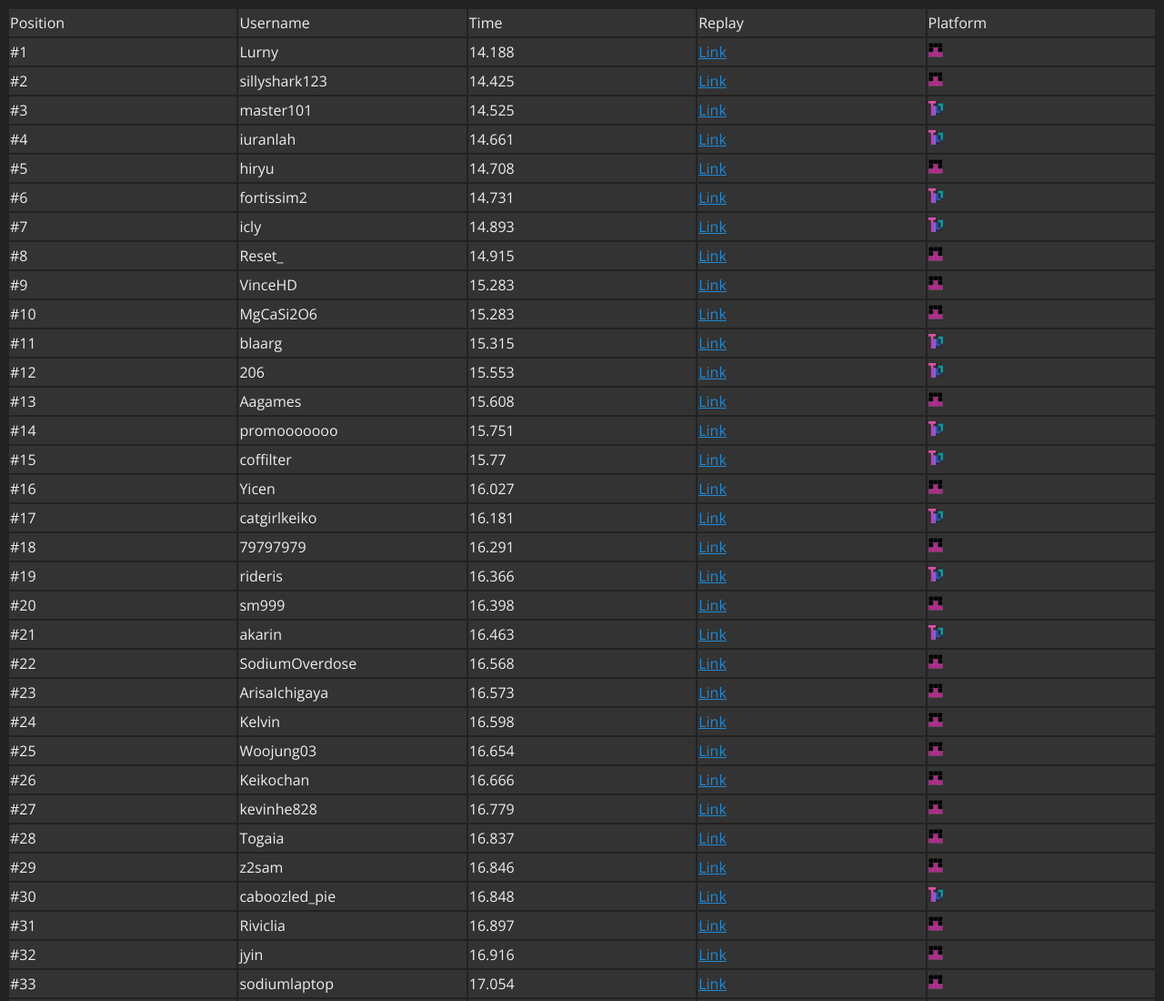
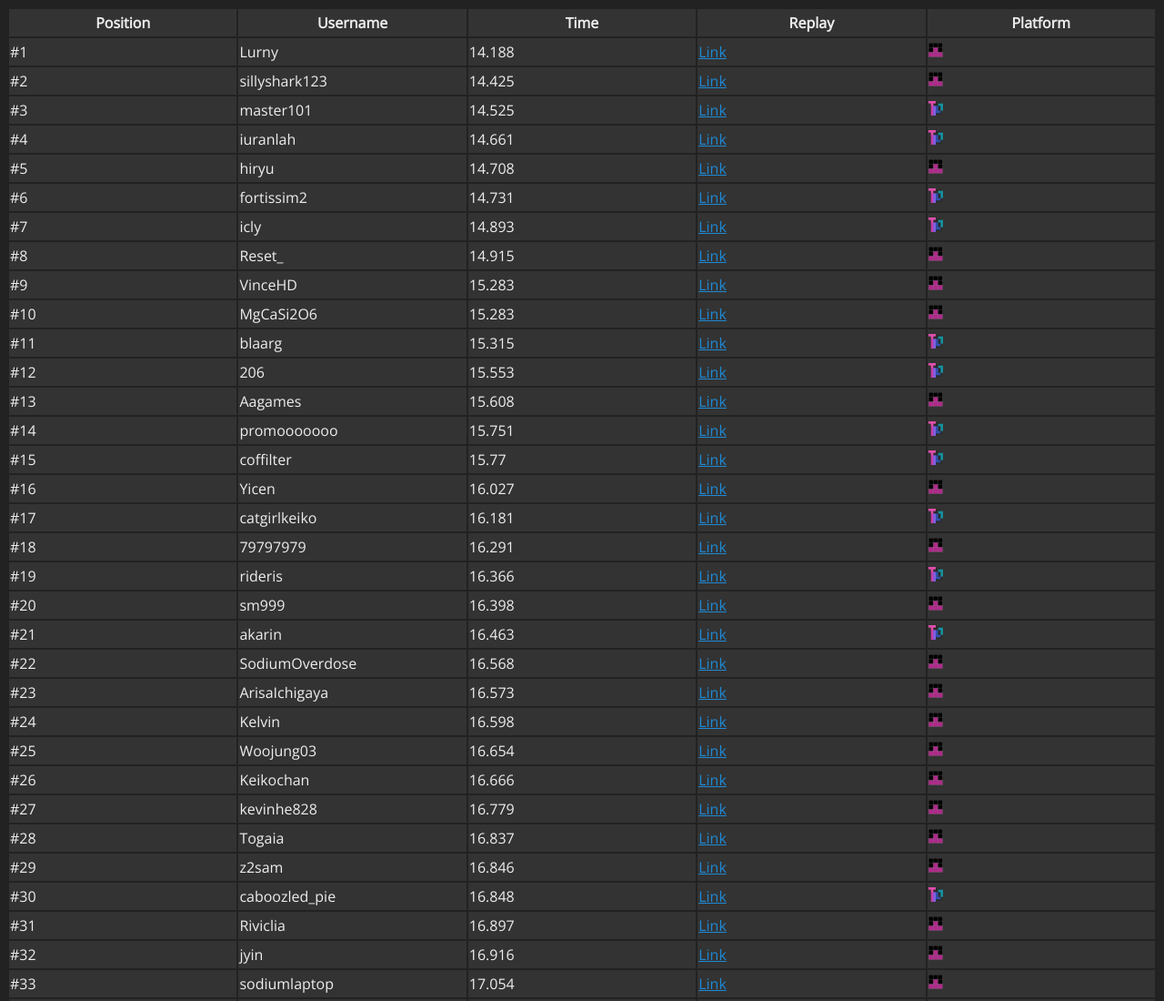
Before and after one commit to AbyssPortal/unitedFourtyLines, a plain HTML site: page index.html in a window 1280 px wide. Shown: the top 1100 px of the page at 91% size. Drawn offline with nearby package versions, Linux system fonts and the light colour scheme.

Commit message:
made table look fancier

```diff
--- a/index.html
+++ b/index.html
@@ -8,11 +8,11 @@
 <body>
     <table>
         <thead>
-            <td>Position</td>
-            <td>Username</td>
-            <td>Time</td>
-            <td>Replay</td>
-            <td>Platform</td>
+            <th>Position</th>
+            <th>Username</th>
+            <th>Time</th>
+            <th>Replay</th>
+            <th>Platform</th>
         </thead>
         <tbody leaderboard id="leaderboardTable">
         </tbody>
```
